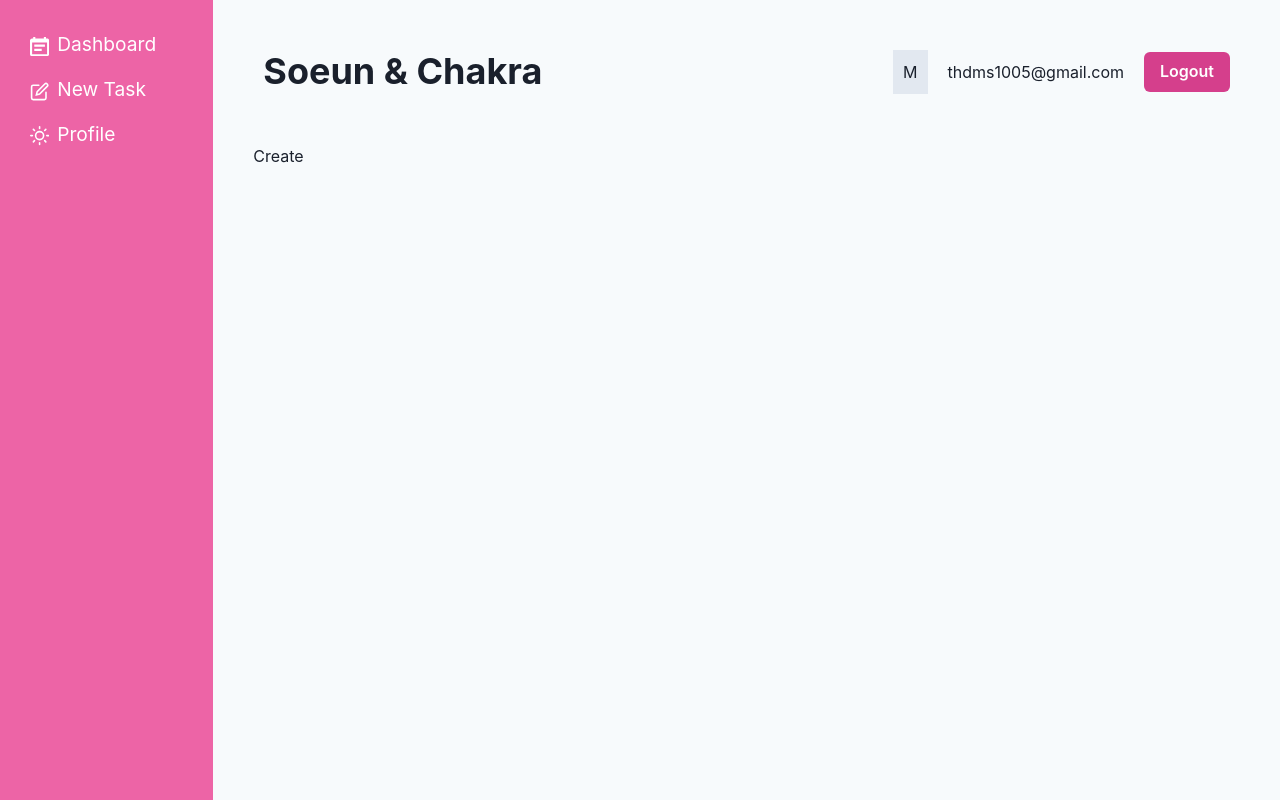
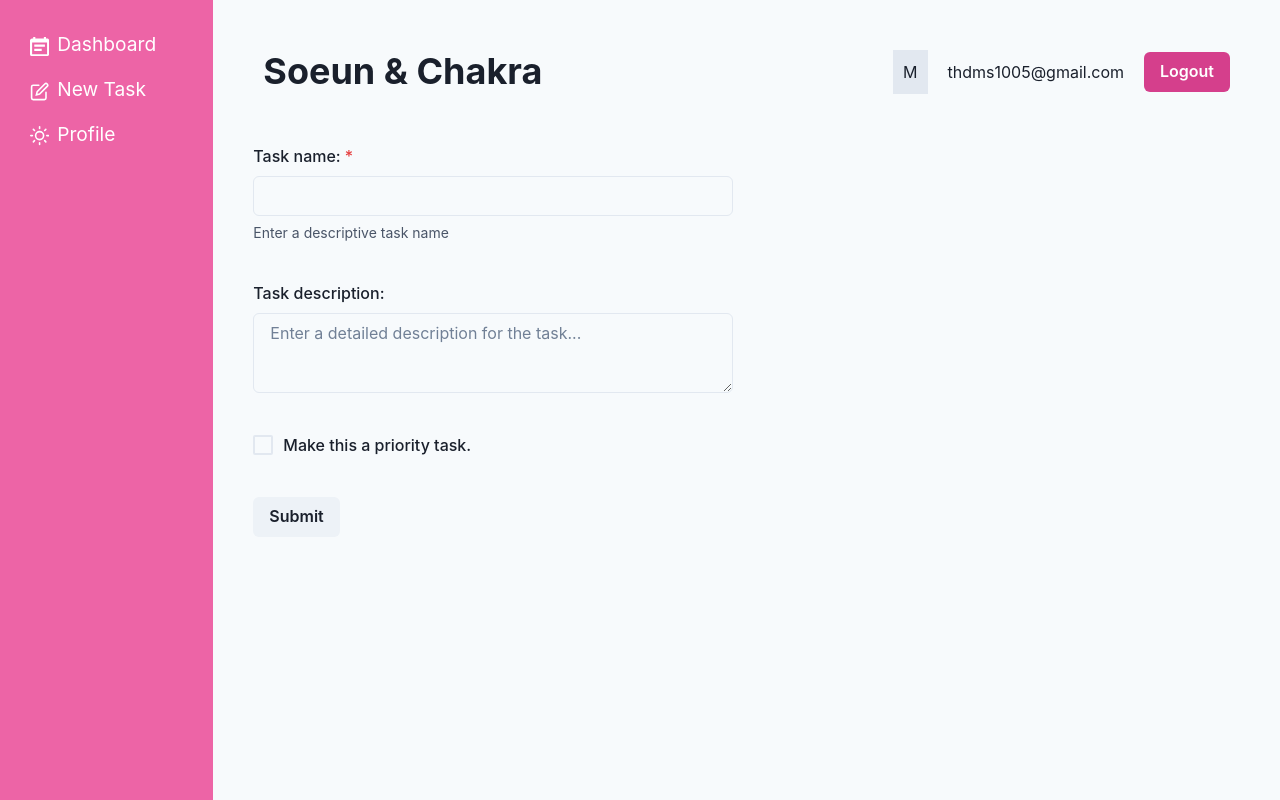
Before and after one commit to soun1005/chakra-practice, a React (Vite) app: page /create in a window 1280 px wide. Built offline with nearby package versions, Linux system fonts and the light colour scheme.

Commit message:
course 9 form control

```diff
--- a/src/App.jsx
+++ b/src/App.jsx
@@ -8,7 +8,7 @@
 // layouts and pages
 import RootLayout from "./layouts/RootLayout";
 import Dashboard, { tasksLoader } from "./pages/Dashboard";
-import Create from "./pages/Create";
+import Create, { createAction } from "./pages/Create";
 import Profile from "./pages/Profile";
 
 // router and routes
@@ -16,7 +16,7 @@
     createRoutesFromElements(
         <Route path="/" element={<RootLayout />}>
             <Route index element={<Dashboard />} loader={tasksLoader} />
-            <Route path="create" element={<Create />} />
+            <Route path="create" element={<Create />} action={createAction} />
             <Route path="profile" element={<Profile />} />
         </Route>
     )
--- a/src/pages/Create.jsx
+++ b/src/pages/Create.jsx
@@ -1,5 +1,58 @@
+import {
+    Box,
+    FormControl,
+    FormLabel,
+    Input,
+    FormHelperText,
+    Textarea,
+    Checkbox,
+    Button,
+} from "@chakra-ui/react";
+import { Form, redirect } from "react-router-dom";
+
 export default function Create() {
-  return (
-    <div>Create</div>
-  )
+    return (
+        <Box maxW="480px">
+            <Form method="post" action="/create">
+                <FormControl isRequired mb="40px">
+                    <FormLabel>Task name:</FormLabel>
+                    <Input type="text" name="title" />
+                    <FormHelperText>
+                        Enter a descriptive task name
+                    </FormHelperText>
+                </FormControl>
+
+                <FormControl mb="40px">
+                    <FormLabel>Task description:</FormLabel>
+                    <Textarea
+                        placeholder="Enter a detailed description for the task..."
+                        name="description"
+                    />
+                </FormControl>
+
+                <FormControl display="flex" alignItems="center" mb="40px">
+                    <Checkbox name="isPriority" size="lg" colorScheme="blue" />
+                    <FormLabel ml="10px" mb="0">
+                        Make this a priority task.
+                    </FormLabel>
+                </FormControl>
+
+                <Button type="submit">Submit</Button>
+            </Form>
+        </Box>
+    );
 }
+
+export const createAction = async ({ request }) => {
+    const data = await request.formData();
+
+    const task = {
+        title: data.get("title"),
+        description: data.get("description"),
+        isPriority: data.get("isPriority") === "",
+    };
+
+    console.log(task);
+
+    return redirect("/");
+};
```
